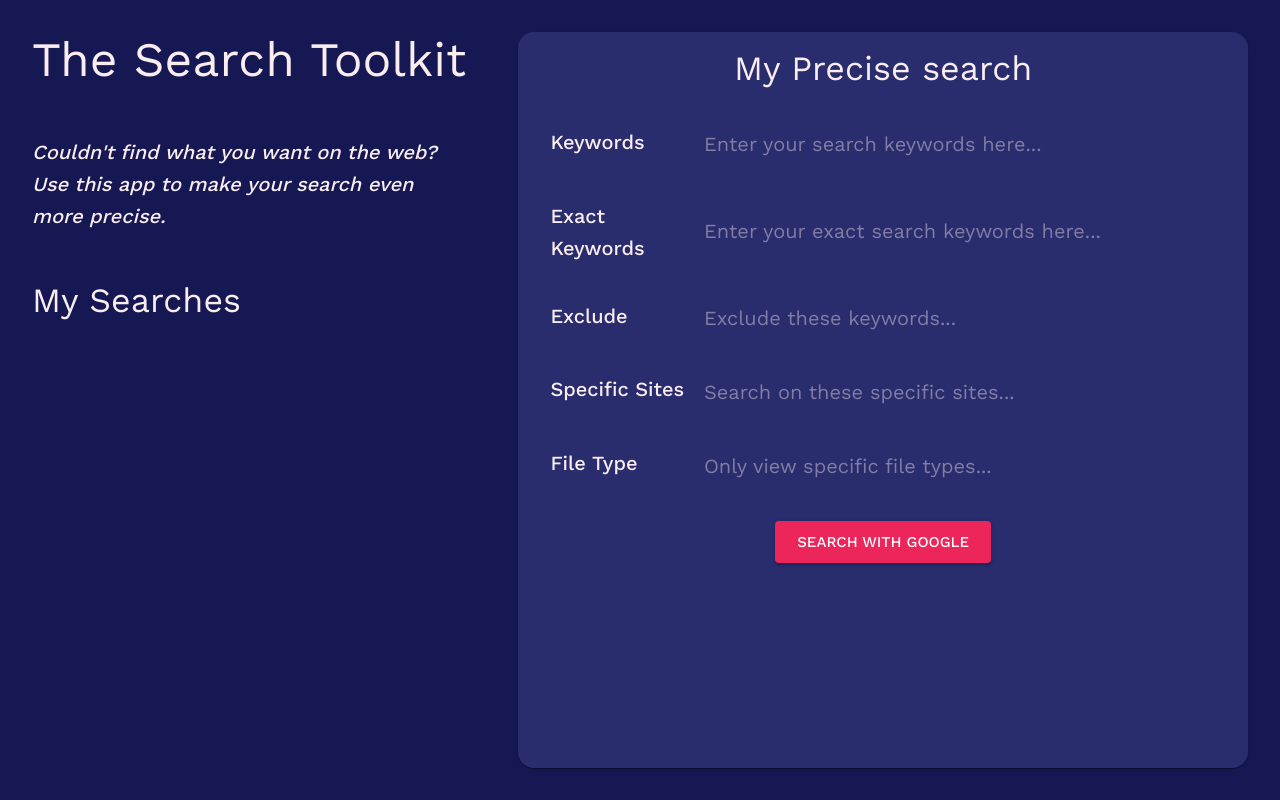
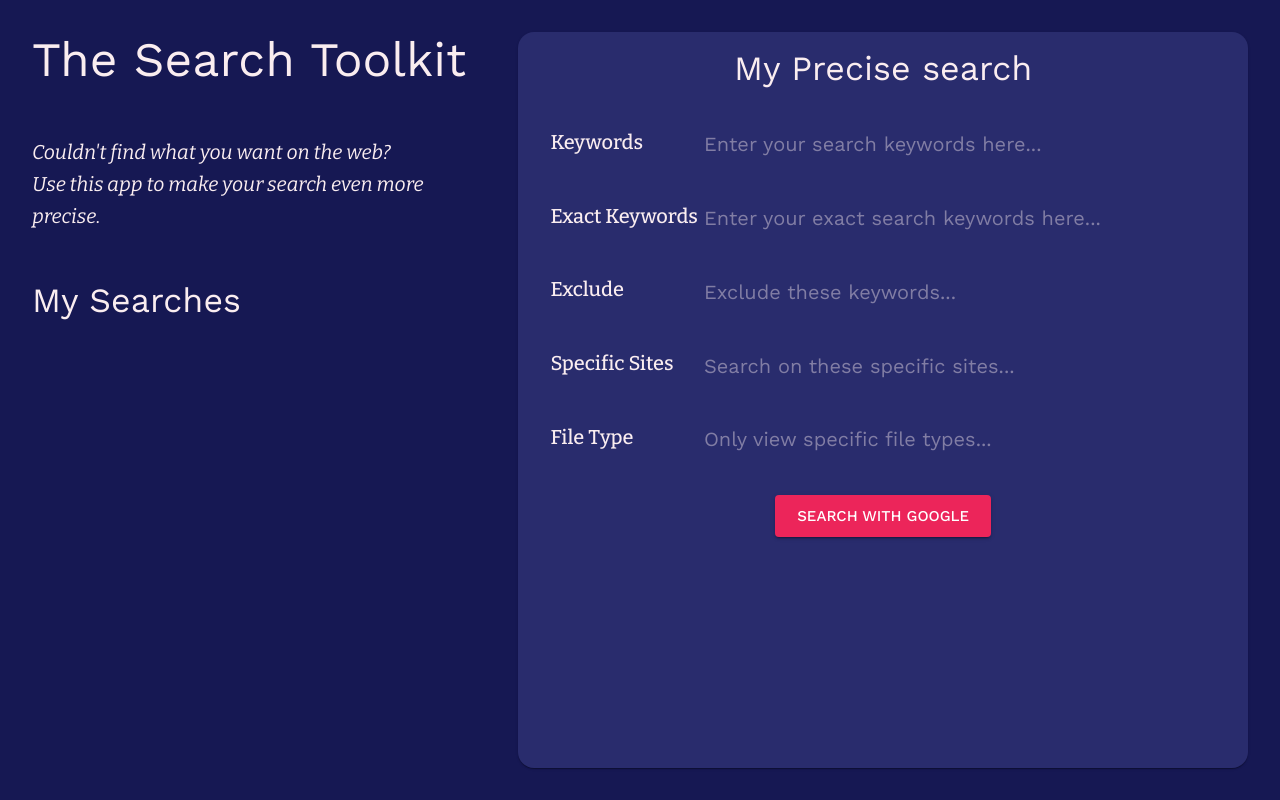
Before and after one commit to robertchenbao/the-search-toolkit, a React (Create React App) app: page / in a window 1280 px wide. Built offline with nearby package versions, Linux system fonts and the light colour scheme.

Commit message:
Update component theme

```diff
--- a/src/theme.js
+++ b/src/theme.js
@@ -18,7 +18,7 @@ export const themeOptions = createTheme({
     },
     typography: {
         fontFamily: '"Work Sans", "Helvetica", "Arial", sans-serif',
-        h5: {
+        h6: {
             fontFamily: 'Bitter,"Times New Roman", Times, serif',
         },
     },
```
